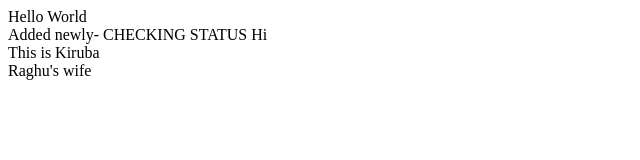
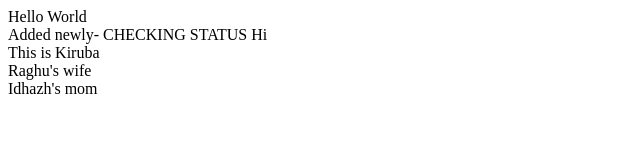
Before and after one commit to Raghu9t2/Demo, a website: page com.test/index.html in a window 1280 px wide. Shown: the whole page, without its empty margins (0-640 px from the left). Drawn offline with Linux system fonts and the light colour scheme.

Commit message:
added Idhazh

```diff
--- a/com.test/index.html
+++ b/com.test/index.html
@@ -10,6 +10,6 @@
 	<div>Added newly- CHECKING STATUS Hi</div>
 	<div>This is Kiruba</div>
 	<div>Raghu's wife</div>
-
+	<div>Idhazh's mom</div>
 </body>
 </html>
```
